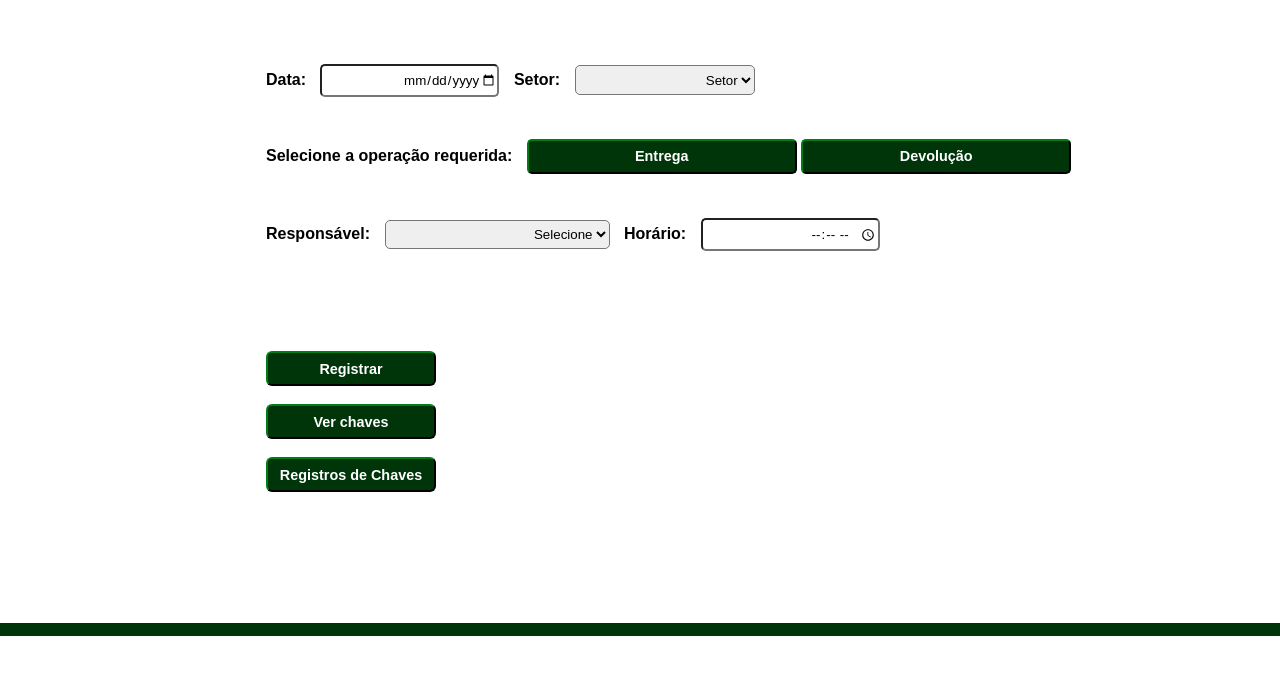
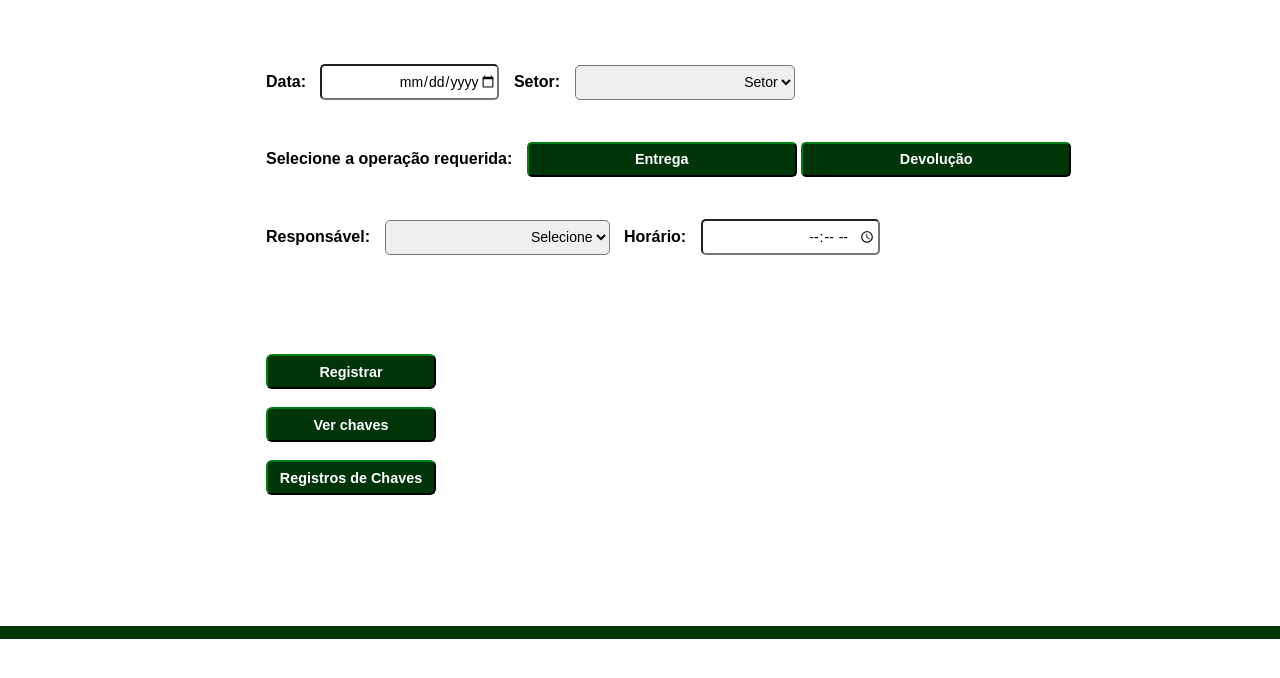
Before and after one commit to Samelafarias/SistemadeChaves, a plain HTML site: page pag_principal.html in a window 1280 px wide. Shown: the part 32-710 px from the top of the page. Drawn offline with Linux system fonts and the light colour scheme; no server answers.

Commit message:
+ correções

```diff
--- a/style.css
+++ b/style.css
@@ -458,29 +458,33 @@ aside.cadast-resp{
     text-align: right;
 }
 
+
 /*Estilo dos campos de entrada dos dados*/
 .dados_pag_princ{
     width: 175px;
-    height: 29px;
+    height: 32px;
     border-radius: 5px;
     text-align: right;
+    font-size: 14px;
 }
 
 /*Estilo do campo de seleção de setor*/
 #setor_pag_princ{
-    width: 180px;
-    height: 30px;
+    width: 220px;
+    height: 35px;
     border-radius: 5px;
     margin-left: 0px;
     text-align: right;
+    font-size: 14px;
 }
 
 /*Estilo do campo da entrada do responsável*/
 #resp_pag_princ{
     width: 225px;
-    height: 29px;
+    height: 35px;
     border-radius: 5px;
     text-align: right;
+    font-size: 14px;
 }
 
 /*Estilo dos botões de operação*/
```
